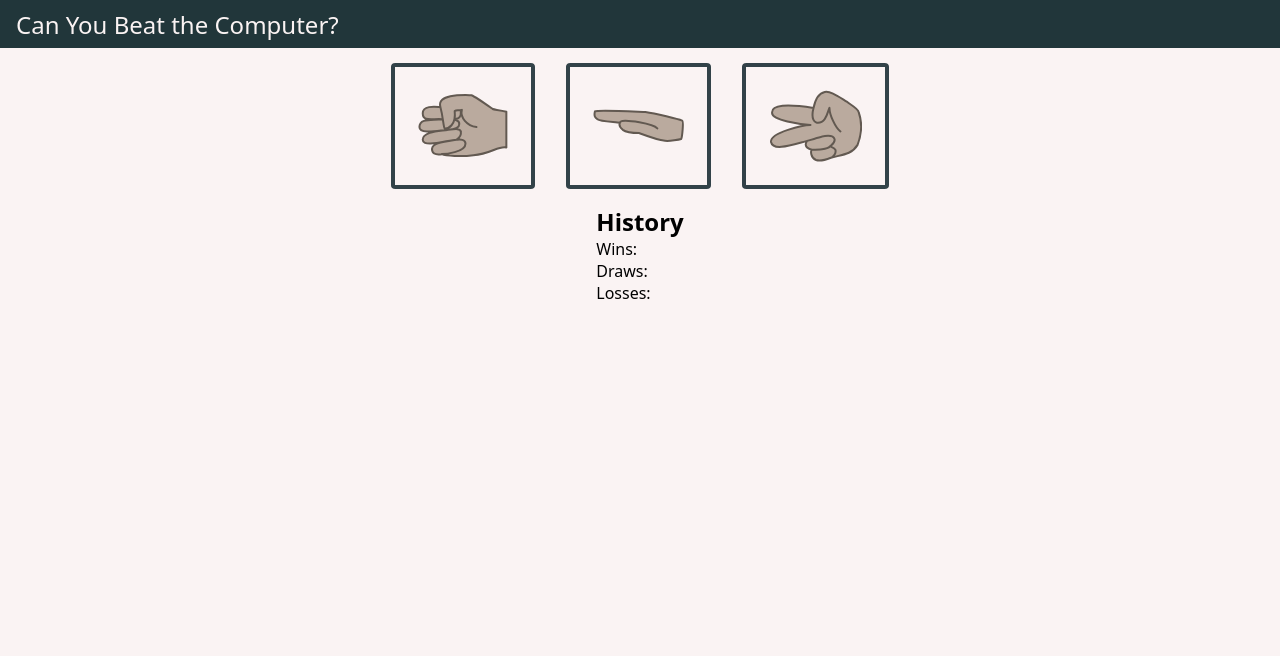
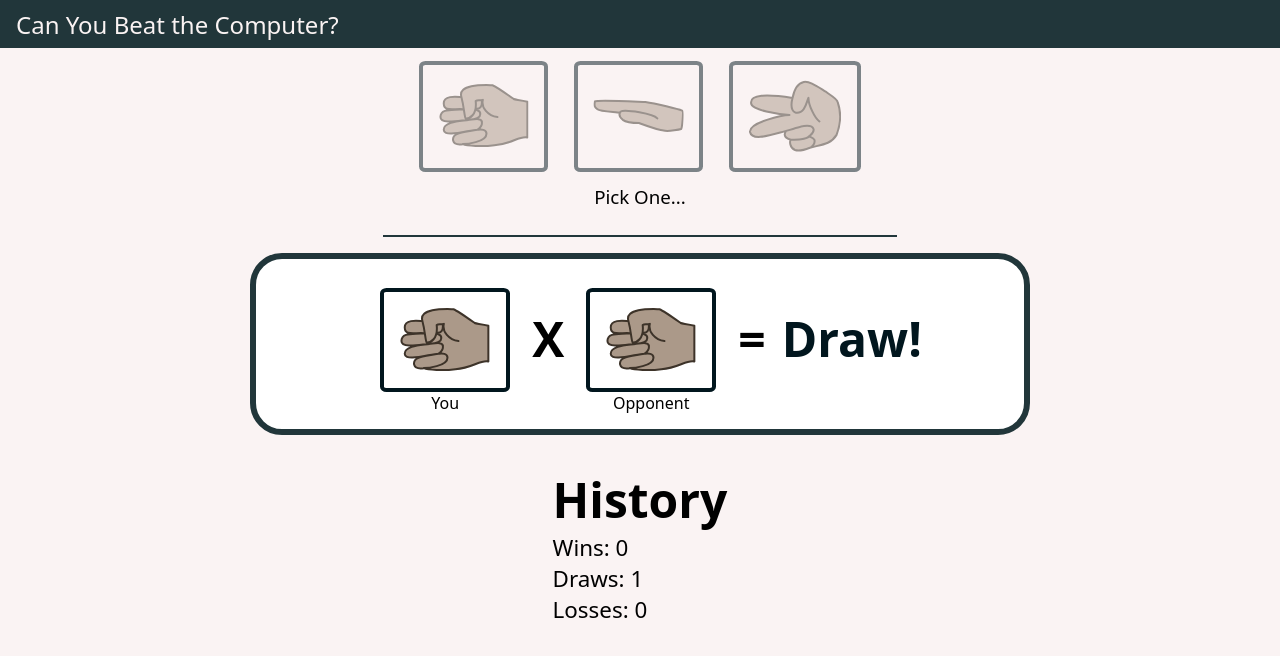
Before and after one commit to hardynoah/jsGame, a plain HTML site: page index.html in a window 1280 px wide. Both pictures are taken after a click on the picture 463 px from the left and 126 px from the top of the page. Drawn offline with Linux system fonts and the light colour scheme.

Commit message:
did the code

```diff
--- a/RPS.js
+++ b/RPS.js
@@ -1,11 +1,115 @@
-function chooseRock() {
+var wins = 0;
+var draws = 0;
+var losses = 0;
 
+function choose(choice) {
+  if(choice == 0) {
+    document.getElementById("player").src="svg/rock.svg";
+    whoWins(0);
+  }
+  else if(choice == 1) {
+    document.getElementById("player").src="svg/paper.svg";
+    whoWins(1);
+  }
+  else {
+    document.getElementById("player").src="svg/scissors.svg";
+    whoWins(2);
+  }
 }
 
-function choosePaper() {
-
+function updateOppImg(opponentChoice) {
+  if(opponentChoice == 0) {
+    document.getElementById("opponent").src="svg/rock.svg";
+  }
+  else if(opponentChoice == 1) {
+    document.getElementById("opponent").src="svg/paper.svg";
+  }
+  else {
+    document.getElementById("opponent").src="svg/scissors.svg";
+  }
 }
 
-function chooseScissors() {
+function updateRecords(outcome) {
+  removeColors();
+  switch (outcome) {
+    case 0:
+      losses += 1;
+      document.getElementById("outcome").innerText="Loss!";
+      document.getElementById("outcome").classList.add("red");
+      document.getElementById("losses").innerText="Losses: " + losses.toString();
+      break;
+    case 1:
+      wins += 1;
+      document.getElementById("outcome").innerText="Win!";
+      document.getElementById("outcome").classList.add("green");
+      document.getElementById("wins").innerText="Wins: " + wins.toString();
+      break;
+    case 2:
+      draws += 1;
+      document.getElementById("outcome").innerText="Draw!";
+      document.getElementById("outcome").classList.add("gray");
+      document.getElementById("draws").innerText="Draws: " + draws.toString();
+      break;
+  }
+}
 
+function whoWins(playerChoice) {
+  opponentChoice = Math.floor(Math.random() * 3);
+  updateOppImg(opponentChoice);
+  outcome = -1;
+  switch(playerChoice) {
+    case 0:
+      if(opponentChoice == 0) {
+        console.log("draw")
+        outcome = 2;
+      }
+      else if(opponentChoice == 1) {
+        console.log("lose")
+        outcome = 0;
+      }
+      else {
+        console.log("win")
+        outcome = 1;
+      }
+      break;
+    case 1:
+      if(opponentChoice == 0) {
+        console.log("win")
+        outcome = 1;
+      }
+      else if(opponentChoice == 1) {
+        console.log("draw")
+        outcome = 2;
+      }
+      else {
+        console.log("lose")
+        outcome = 0;
+      }
+      break;
+    case 2:
+      if(opponentChoice == 0) {
+        console.log("lose")
+        outcome = 0;
+      }
+      else if(opponentChoice == 1) {
+        console.log("win")
+        outcome = 1;
+      }
+      else {
+        console.log("draw")
+        outcome = 2;
+      }
+      break;
+    default:
+      console.log("Fail")
+      break;
+  }
+
+  updateRecords(outcome)
 }
+
+function removeColors() {
+  document.getElementById("outcome").classList.remove("green");
+  document.getElementById("outcome").classList.remove("red");
+  document.getElementById("outcome").classList.remove("gray");
+}
--- a/css/style.css
+++ b/css/style.css
@@ -57,15 +57,102 @@ nav > * {
 }
 
 .options > * {
-  padding: 3%;
-  margin: 2%;
+  padding: 2%;
+  margin: 0.8rem;
+  opacity: 50%;
   border: .3rem solid var(--black);
-  border-radius: 3%;
-  opacity: 80%;
+  border-radius: 5%;
   transition: all .2s ease-in-out;
+}
+
+#pickOne {
+  font-weight: 425;
+  margin-bottom: 2%;
+}
+
+hr {
+  border: 1px solid var(--backgroundBlack);
+  width:  40%;
+  margin-bottom: 1rem;
+}
+
+.choice {
+  display: flex;
+  flex-direction: column;
+  align-items: center;
+  margin: 3%;
+  width: 8rem;
+}
+
+.nameText {
+  font-weight: 500;
+}
+
+#player {
+  padding: 1rem;
+  margin: 1.5rem 1.5rem 0rem 1.5rem;
+  border: .3rem solid var(--black);
+  border-radius: 5%;
+}
+
+#opponent {
+  padding: 1rem;
+  margin: 1.5rem 1.5rem 0rem 1.5rem;
+  border: .3rem solid var(--black);
+  border-radius: 5%;
 }
 
 .options > *:hover {
   opacity: 100%;
   cursor: pointer;
 }
+
+
+.gameArea {
+  width: 60%;
+  height: 10rem;
+  padding-bottom: .6rem;
+  margin-bottom: 2rem;
+  display: flex;
+  flex-direction: row;
+  justify-content: center;
+  align-items: center;
+  border: .4rem solid var(--backgroundBlack);
+  border-radius: 2rem;
+  background-color: white;
+}
+
+.gameArea > h1 {
+  font-size: 3rem;
+}
+
+#outcome {
+  padding-left: 1rem;
+}
+
+.red {
+  color: red;
+}
+
+.green {
+  color: green;
+}
+
+.gray {
+  color: var(--black);
+}
+
+.history {
+  display: flex;
+  flex-direction: column;
+  justify-content: left;
+}
+
+.history h1{
+  font-size: 3rem;
+}
+
+.history p {
+  font-size: 1.4rem;
+  font-weight: 300;
+}
--- a/index.html
+++ b/index.html
@@ -12,19 +12,36 @@
     <h1>Can You Beat the Computer?</h1>
   </nav>
   <div class="options">
-    <img id="rock" onclick="chooseRock()" src="svg/rock.svg" alt="hand as rock">
-    <img id="paper" onclick="choosePaper()" src="svg/paper.svg" alt="hand as paper">
-    <img id="scissors" onclick="chooseScissors()" src="svg/scissors.svg" alt="hand as scissors">
+    <img id="rock" onclick="choose(0)" src="svg/rock.svg" alt="hand as rock">
+    <img id="paper" onclick="choose(1)" src="svg/paper.svg" alt="hand as paper">
+    <img id="scissors" onclick="choose(2)" src="svg/scissors.svg" alt="hand as scissors">
+  </div>
+  <h3 id="pickOne">Pick One...</h3>
+
+  <hr>
+
+  <div class="gameArea">
+    <div class="choice">
+      <img id="player" src="svg/mystery.svg" alt="players's choice">
+      <p class="nameText">You</p>
+    </div>
+    <h1>X</h1>
+    <div class="choice">
+      <img id="opponent" src="svg/mystery.svg" alt="opponent's choice">
+      <p class="nameText">Opponent</p>
+    </div>
+    <h1>=</h1>
+    <h1 id="outcome">?</h1>
   </div>
 
-  <div>
+  <div class="history">
     <div>
-      <h2>History</h2>
+      <h1>History</h1>
     </div>
     <div class="historyRecords">
-      <p>Wins: </p>
-      <p>Draws: </p>
-      <p>Losses: </p>
+      <p id="wins">Wins: 0</p>
+      <p id="draws">Draws: 0</p>
+      <p id="losses">Losses: 0</p>
     </div>
   </div>
 </body>
```
